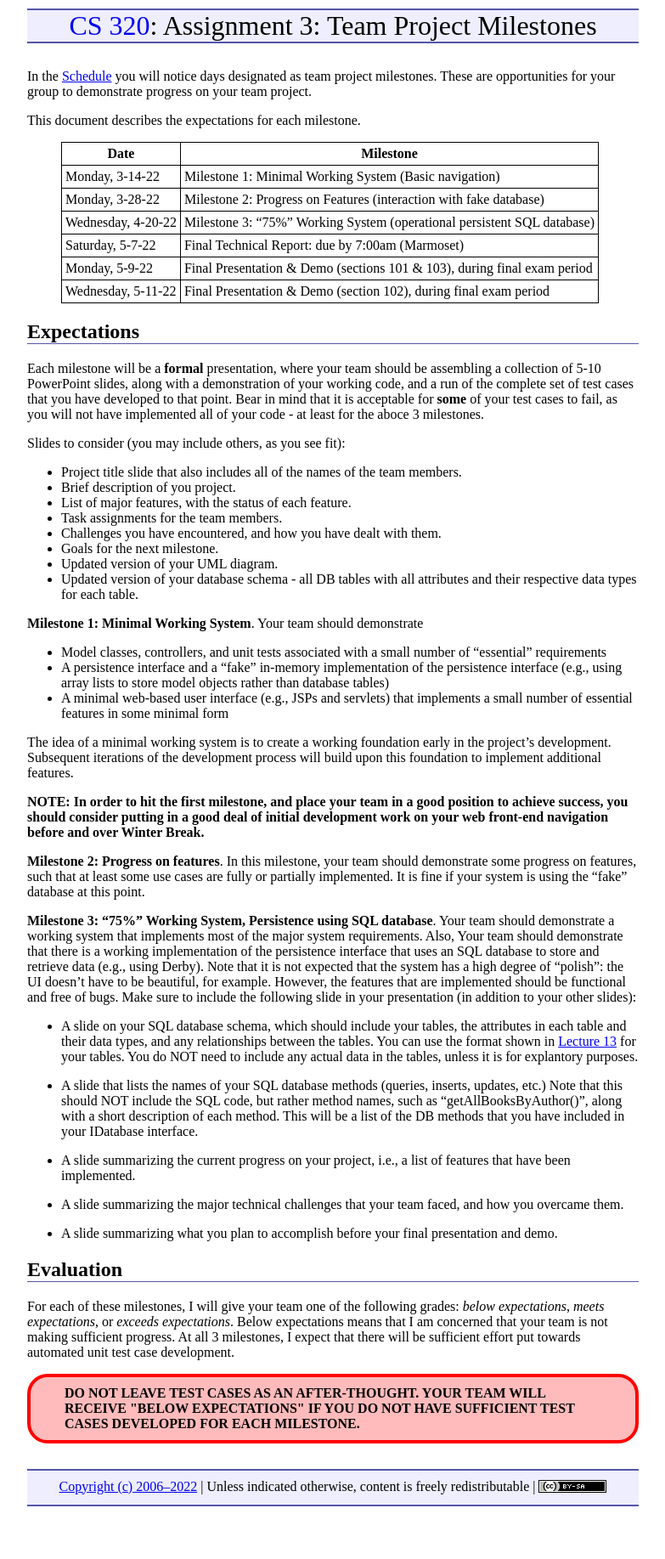
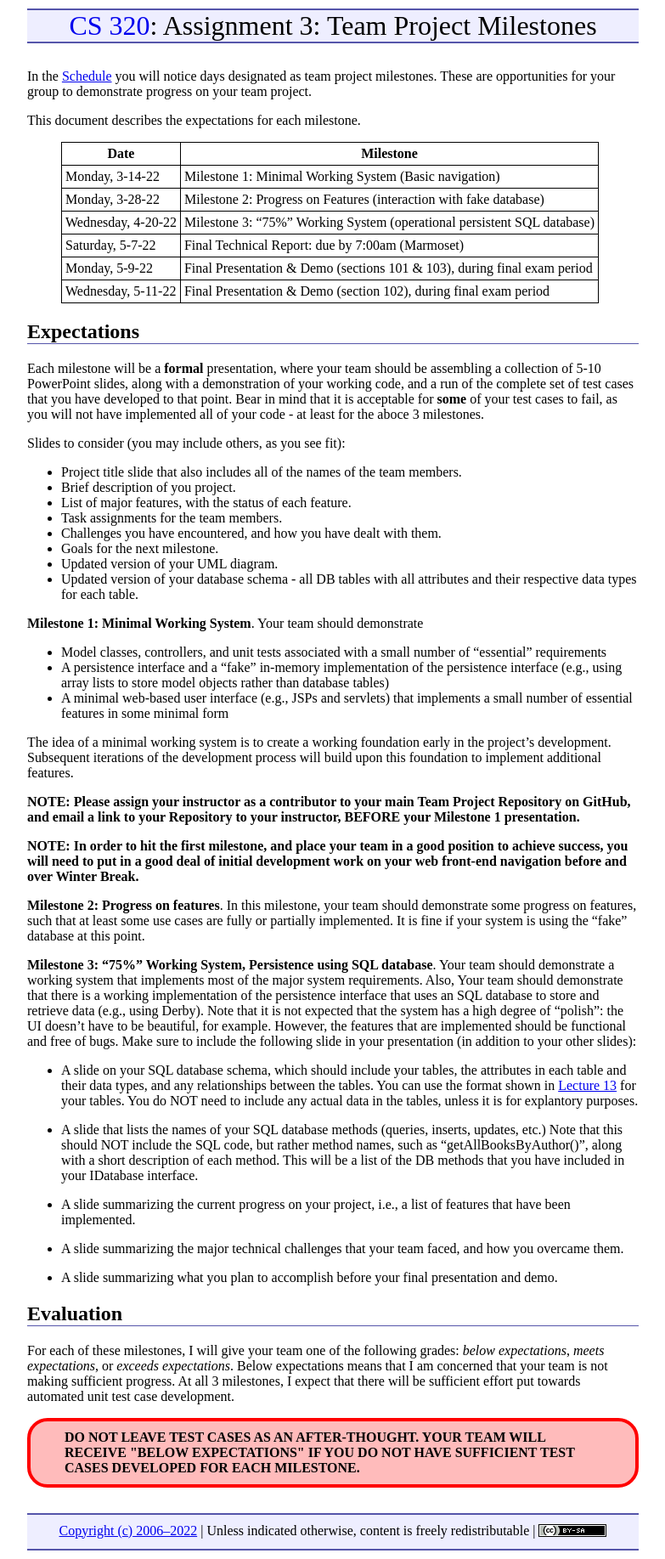
Before and after one commit to ycpcs/cs320-spring2022, a Jekyll site: the page built from assign/assign03.md, in a window 1280 px wide. Shown: the whole page at 85% size, without its empty margins (248-1031 px from the left). Built offline with Jekyll 4.4.1, drawn with Linux system fonts in a browser that asks for light colours; before the commit the page ends 1783 px from its top, so only the background shows below that.

Commit message:
added note about GitHub repo link

```diff
--- a/assign/assign03.md
+++ b/assign/assign03.md
@@ -37,7 +37,9 @@ Slides to consider (you may include others, as you see fit):
 
 The idea of a minimal working system is to create a working foundation early in the project's development.  Subsequent iterations of the development process will build upon this foundation to implement additional features.
 
-**NOTE: In order to hit the first milestone, and place your team in a good position to achieve success, you should consider putting in a good deal of initial development work on your web front-end navigation before and over Winter Break.**
+**NOTE: Please assign your instructor as a contributor to your main Team Project Repository on GitHub, and email a link to your Repository to your instructor, BEFORE your Milestone 1 presentation.**
+
+**NOTE: In order to hit the first milestone, and place your team in a good position to achieve success, you will need to put in a good deal of initial development work on your web front-end navigation before and over Winter Break.**
 
 **Milestone 2: Progress on features**.  In this milestone, your team should demonstrate some progress on features, such that at least some use cases are fully or partially implemented.  It is fine if your system is using the "fake" database at this point.
 
```
